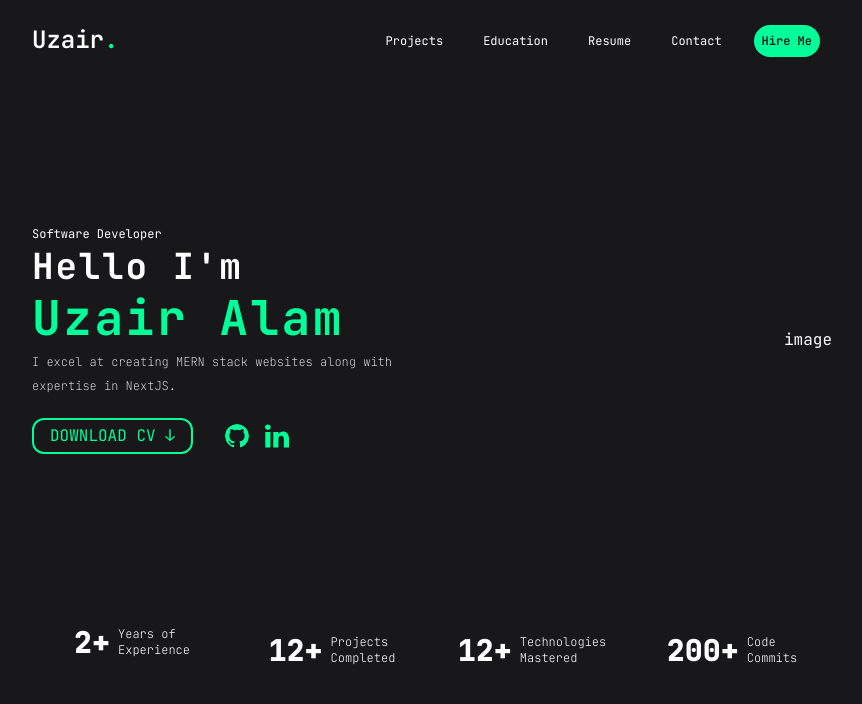
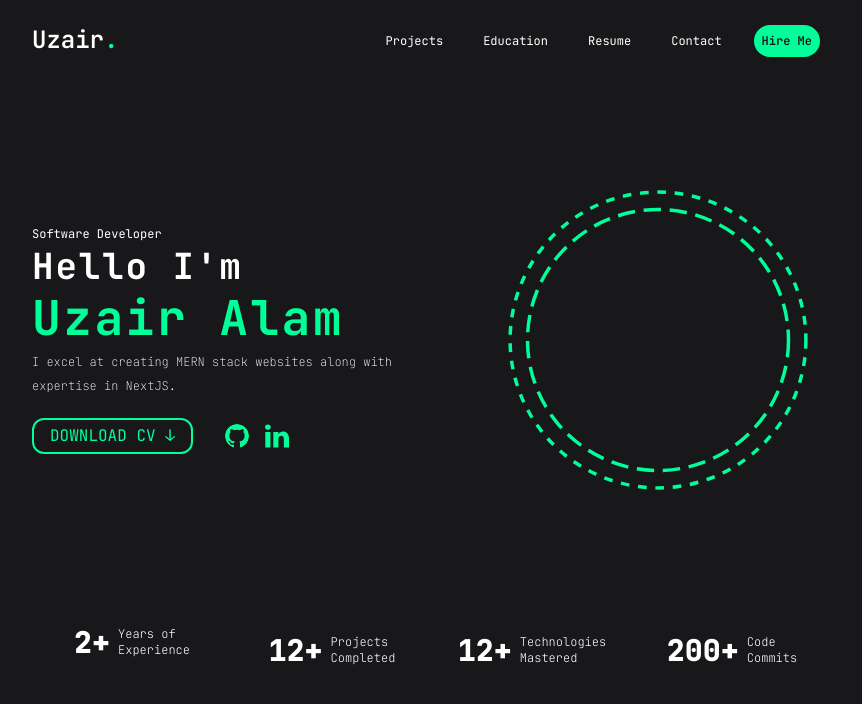
Before and after one commit to Armin1723/portfolio, a Next.js app: page / in a window 1280 px wide. Shown: the top 704 px of the page, without its empty margins (208-1070 px from the left). Built offline with nearby package versions, Linux system fonts and the light colour scheme.

Commit message:
add: p[rofile frame

```diff
--- a/app/page.tsx
+++ b/app/page.tsx
@@ -27,21 +27,21 @@ const page = () => {
         opacity: 0,
         ease: "power2.in",
       });
-      tl.from('.image',{
-        x : 36,
-        opacity : 0,
-        delay : 0
-      })
-      tl.from('.interactions',{
-        opacity : 0,
-        scale : 0.5
-      })
-      tl.from('.numbers',{
-        y : 24,
-        opacity : 0,
-        stagger : 2,
-        delay : -2
-      })
+      tl.from(".image", {
+        x: 36,
+        opacity: 0,
+        delay: 0,
+      });
+      tl.from(".interactions", {
+        opacity: 0,
+        scale: 0.5,
+      });
+      tl.from(".exp", {
+        y: 24,
+        opacity: 0,
+        stagger: 0.3,
+        delay: -2,
+      });
     },
     { scope: container }
   );
@@ -99,14 +99,27 @@ const page = () => {
             </a>
           </div>
         </div>
-        <div className="image">image</div>
+        <div className="image">
+          <svg width="200" height="200" viewBox="0 0 200 200" xmlns="http://www.w3.org/2000/svg" className="md:w-[348px] md:h-[348px] aspect-square w-[298px] h-[298px] object-cover rounded-full">
+            <defs>
+              <linearGradient id="gradient" x1="0%" y1="0%" x2="100%" y2="100%">
+                <stop offset="0%" style={{ stopColor: '#01fe98', stopOpacity: 1 }} />
+                <stop offset="100%" style={{ stopColor: '#01fe98', stopOpacity: 0.5 }} />
+              </linearGradient>
+            </defs>
+            {/* <circle cx="100" cy="100" r="95" stroke="url(#gradient)" strokeWidth="2" fill="none" /> */}
+            <circle cx="100" cy="100" r="85" stroke="#01fe98" strokeWidth="2" fill="none" strokeDasharray="5,5" />
+            <circle cx="100" cy="100" r="75" stroke="#01fe98" strokeWidth="2" fill="none" strokeDasharray="10,5" />
+            {/* <circle cx="100" cy="100" r="70" stroke="none" fill="url(#gradient)" opacity="0.1" /> */}
+          </svg>
+
+        </div>
       </div>
 
       <div className="numbers grid grid-cols-2 md:grid-cols-4 space-y-4 py-4 place-items-stretch">
         <div className="exp flex items-center gap-2 justify-center">
           <div className="text-3xl font-extrabold">
-            <CountUp end={2} duration={3} />
-            <span>+</span>
+            <CountUp start={0} end={2} duration={3} suffix={"+"} delay={1} />
           </div>
           <p className="text-xs font-extralight">
             Years of <br /> Experience
@@ -115,8 +128,7 @@ const page = () => {
 
         <div className="exp flex items-center gap-2 justify-center">
           <div className="text-3xl font-extrabold">
-            <CountUp end={12} duration={3} />
-            <span>+</span>
+            <CountUp start={0} end={12} duration={3} suffix={"+"} delay={1} />
           </div>
           <p className="text-xs font-extralight">
             Projects <br /> Completed
@@ -125,8 +137,7 @@ const page = () => {
 
         <div className="exp flex items-center gap-2 justify-center ">
           <div className="text-3xl font-extrabold">
-            <CountUp end={12} duration={3} />
-            <span>+</span>
+            <CountUp start={0} end={12} duration={3} suffix={"+"} delay={1} />
           </div>
           <p className="text-xs font-extralight">
             Technologies <br /> Mastered
@@ -135,8 +146,7 @@ const page = () => {
 
         <div className="exp flex items-center gap-2 justify-center">
           <div className="text-3xl font-extrabold">
-            <CountUp end={200} duration={3} />
-            <span>+</span>
+            <CountUp start={0} end={200} duration={3} suffix={"+"} delay={1} />
           </div>
           <p className="text-xs font-extralight">
             Code <br /> Commits
```
